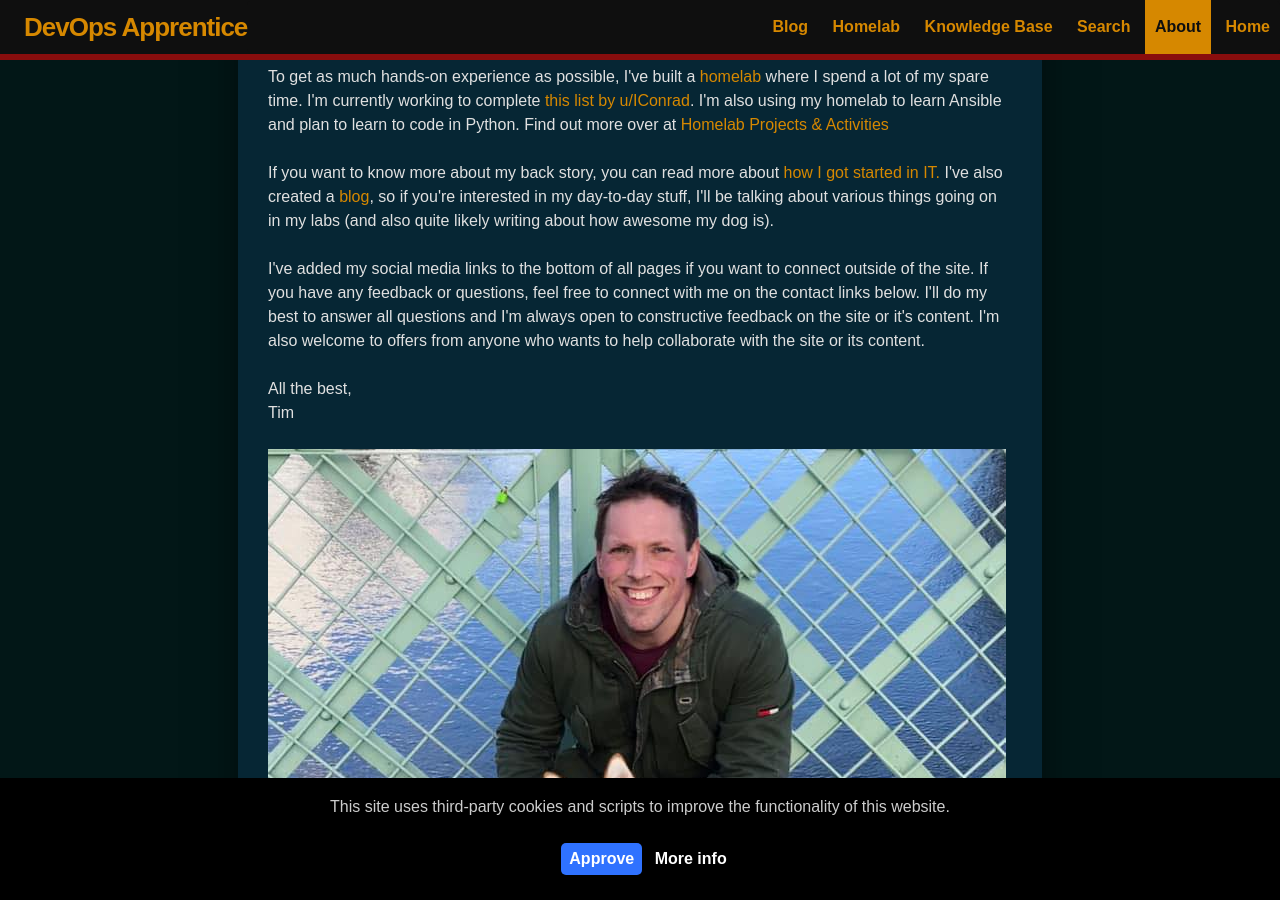
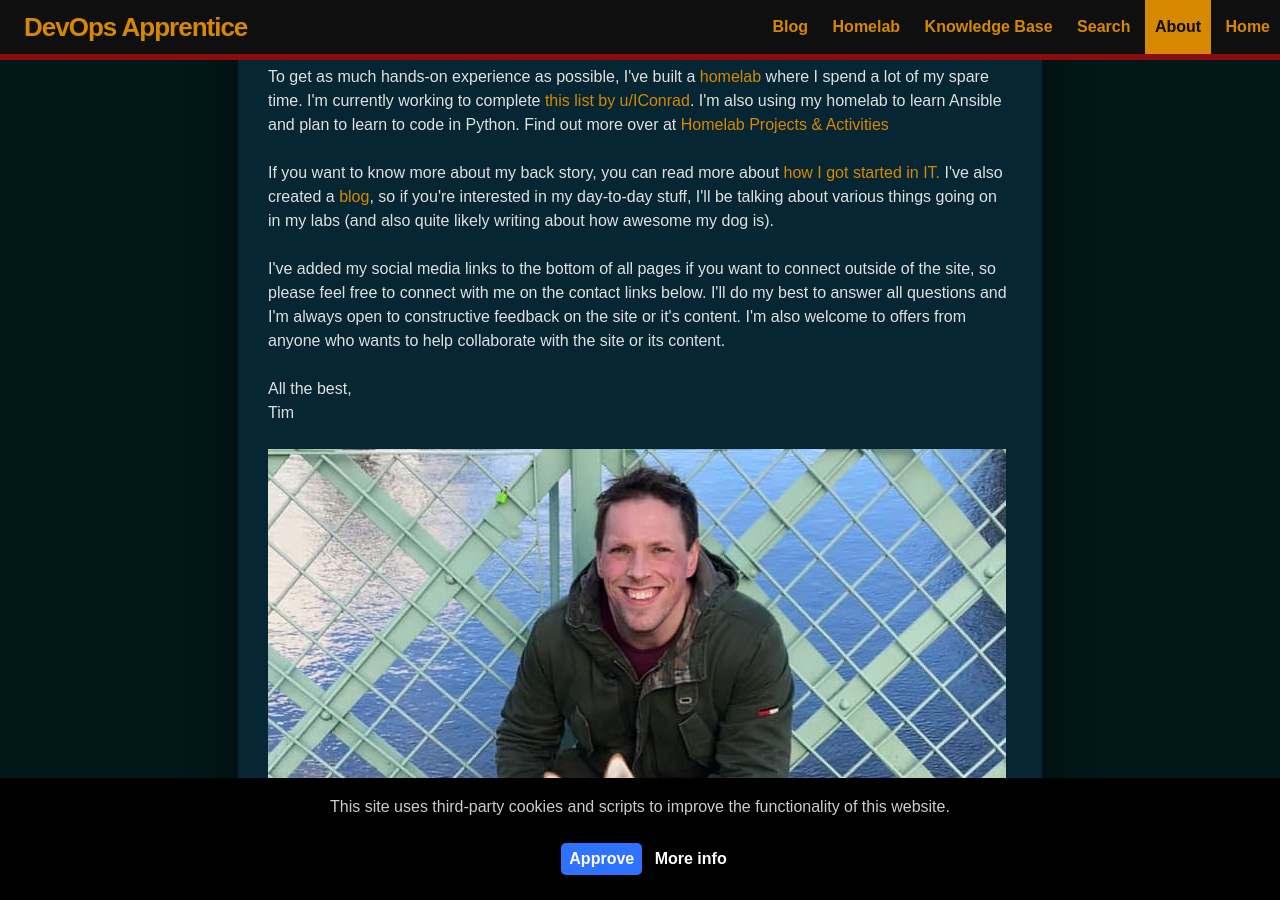
Before and after one commit to tic0uk/devopsapprentice.com, a Jekyll site: the page built from _pages/40_about.markdown, in a window 1280 px wide and 900 px high, scrolled down 609 px. Built offline with Jekyll 4.4.1, drawn with Linux system fonts in a browser that asks for light colours.

Commit message:
Update 40_about.markdown

```diff
--- a/_pages/40_about.markdown
+++ b/_pages/40_about.markdown
@@ -27,7 +27,7 @@ this list by u/IConrad</a>. I'm also using my homelab to learn Ansible and plan
 If you want to know more about my back story, you can read more about  <a href="/mystory/part1">how I got started in IT.</a> I've also created a <a href="/blog/">blog</a>, so if you're interested in my day-to-day
 stuff, I'll be talking about various things going on in my labs (and also quite likely writing about how awesome my dog is).
 <br><br>
-I've added my social media links to the bottom of all pages if you want to connect outside of the site. If you have any feedback or questions, feel free to connect with me on the contact links below. I'll do my best to answer all questions and I'm always open to constructive feedback on the site or it's content. I'm also welcome to offers from anyone who wants to help collaborate with the site or its
+I've added my social media links to the bottom of all pages if you want to connect outside of the site, so please feel free to connect with me on the contact links below. I'll do my best to answer all questions and I'm always open to constructive feedback on the site or it's content. I'm also welcome to offers from anyone who wants to help collaborate with the site or its
 content.
 <br><br>
 All the best,<br>
```
